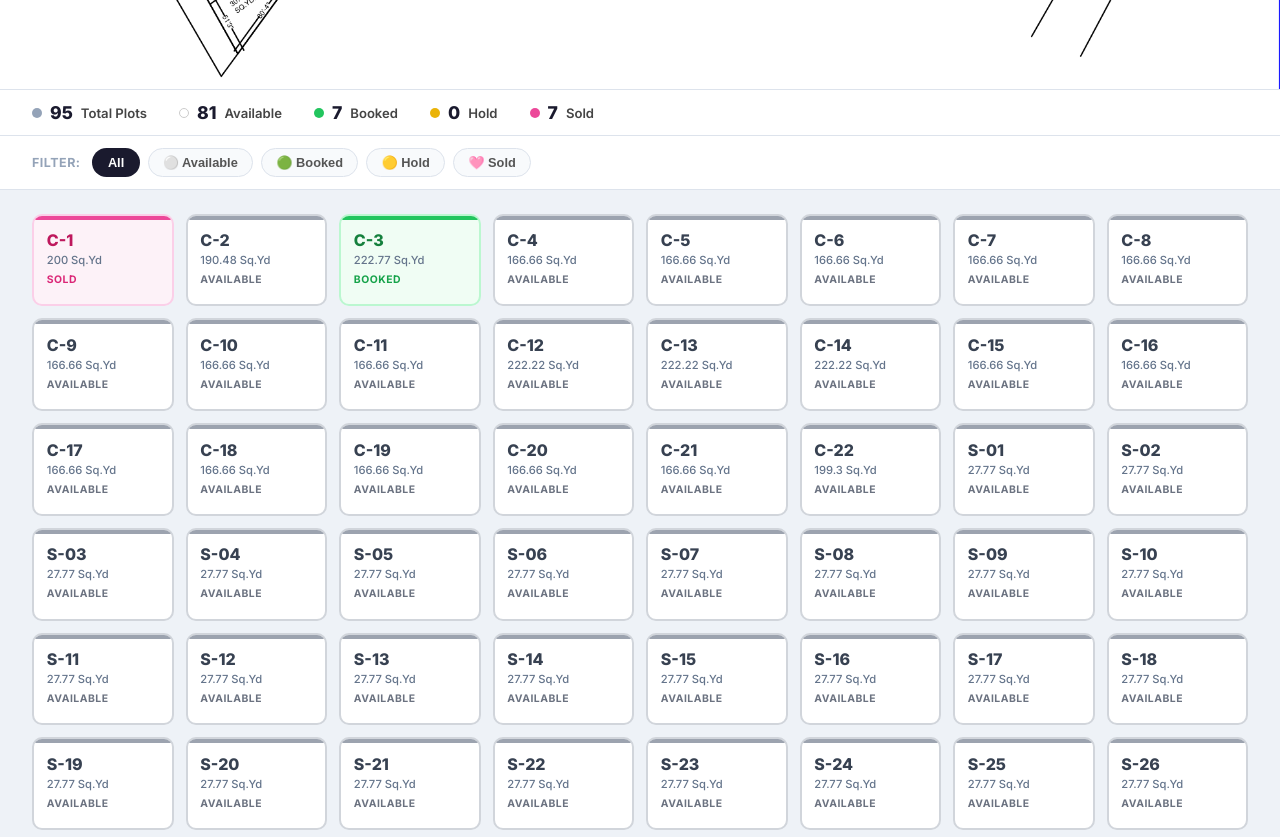
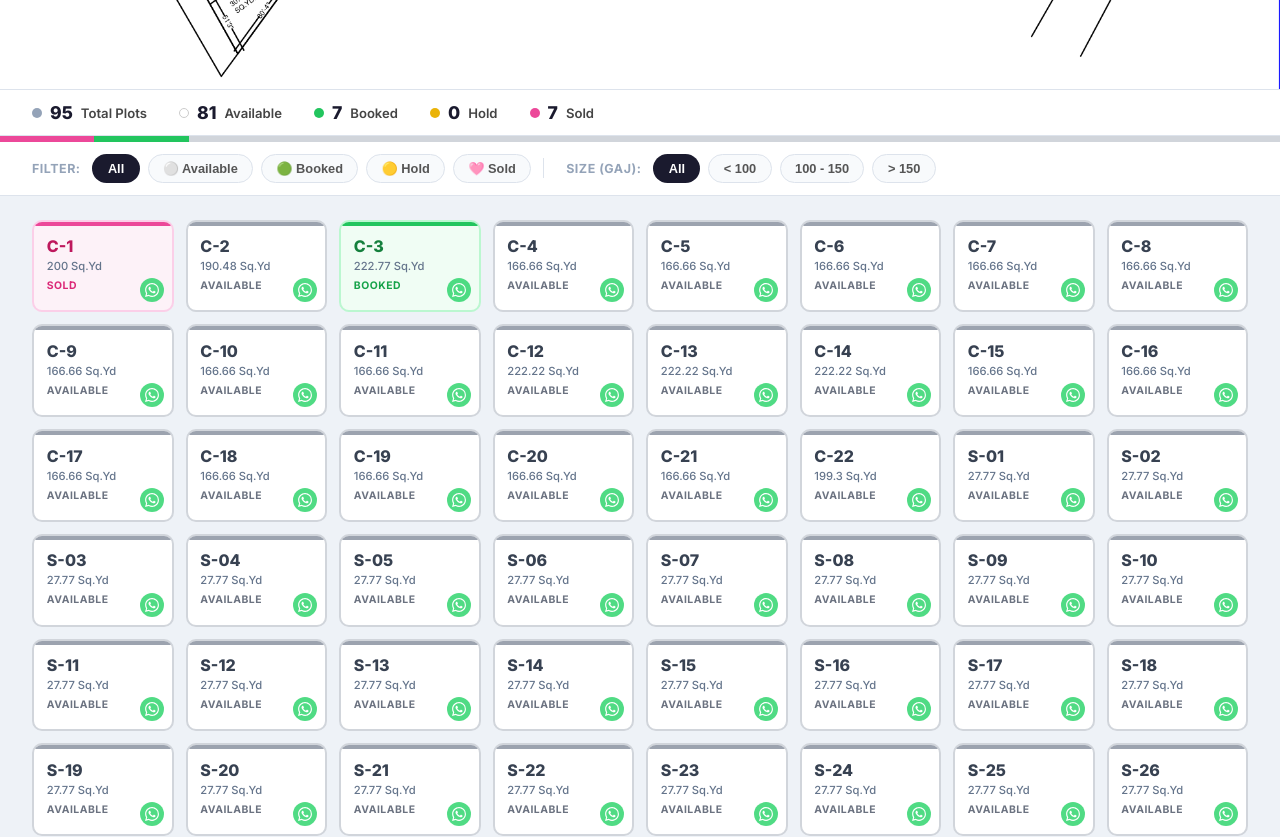
Before and after one commit to Grv-Singh/Radhe-Krishna-Vihar, a React (Vite) app: page / in a window 1280 px wide. Shown: the part 960-1797 px from the top of the page. Built offline with nearby package versions, Linux system fonts and the light colour scheme.

Commit message:
Add WhatsApp share, CSV export, Progress Bar, and Size Filter

```diff
--- a/src/App.css
+++ b/src/App.css
@@ -500,3 +500,45 @@
   color: #64748b;
   font-weight: 500;
 }
+
+/* ── Progress Bar ──────────────────────────────────────── */
+.progress-container {
+  display: flex;
+  height: 6px;
+  background: #e2e8f0;
+  width: 100%;
+}
+
+.progress-bar {
+  height: 100%;
+  transition: width 0.3s ease;
+}
+
+.progress-bar.sold { background: #ec4899; }
+.progress-bar.hold { background: #eab308; }
+.progress-bar.booked { background: #22c55e; }
+.progress-bar.available { background: #d1d5db; }
+
+/* ── WhatsApp Button ──────────────────────────────────── */
+.wa-btn {
+  position: absolute;
+  bottom: 0.5rem;
+  right: 0.5rem;
+  width: 24px;
+  height: 24px;
+  background: #25D366;
+  color: white;
+  border-radius: 50%;
+  display: flex;
+  align-items: center;
+  justify-content: center;
+  text-decoration: none;
+  opacity: 0.8;
+  transition: opacity 0.2s, transform 0.2s;
+  z-index: 2;
+}
+
+.wa-btn:hover {
+  opacity: 1;
+  transform: scale(1.1);
+}
--- a/src/App.jsx
+++ b/src/App.jsx
@@ -33,6 +33,18 @@
       <div className="plot-id">{plot.id}</div>
       <div className="plot-size">{plot.sqyd} Sq.Yd</div>
       <div className="plot-status">{plot.status}</div>
+
+      <a
+        href={`https://wa.me/?text=Plot%20${plot.id}%20(${plot.sqyd}%20Sq.Yd)%20is%20currently%20${plot.status}.`}
+        target="_blank" rel="noreferrer"
+        className="wa-btn"
+        onClick={(e) => e.stopPropagation()}
+        title="Share on WhatsApp"
+      >
+        <svg viewBox="0 0 24 24" width="14" height="14" fill="currentColor">
+          <path d="M17.472 14.382c-.297-.149-1.758-.867-2.03-.967-.273-.099-.471-.148-.67.15-.197.297-.767.966-.94 1.164-.173.199-.347.223-.644.075-.297-.15-1.255-.463-2.39-1.475-.883-.788-1.48-1.761-1.653-2.059-.173-.297-.018-.458.13-.606.134-.133.298-.347.446-.52.149-.174.198-.298.298-.497.099-.198.05-.371-.025-.52-.075-.149-.669-1.612-.916-2.207-.242-.579-.487-.5-.669-.51a5.8 5.8 0 0 0-.57-.01c-.198 0-.52.074-.792.372-.272.297-1.04 1.016-1.04 2.479 0 1.462 1.065 2.875 1.213 3.074.149.198 2.096 3.2 5.077 4.487.709.306 1.262.489 1.694.625.712.227 1.36.195 1.871.118.571-.085 1.758-.719 2.006-1.413.248-.694.248-1.289.173-1.413-.074-.124-.272-.198-.57-.347m-5.421 7.403h-.004a9.87 9.87 0 0 1-5.031-1.378l-.361-.214-3.741.982.998-3.648-.235-.374a9.86 9.86 0 0 1-1.51-5.26c.001-5.45 4.436-9.884 9.888-9.884 2.64 0 5.122 1.03 6.988 2.898a9.825 9.825 0 0 1 2.893 6.994c-.003 5.45-4.437 9.884-9.885 9.884m8.413-18.297A11.815 11.815 0 0 0 12.05 0C5.495 0 .16 5.335.157 11.892c0 2.096.547 4.142 1.588 5.945L.057 24l6.305-1.654a11.882 11.882 0 0 0 5.683 1.448h.005c6.554 0 11.89-5.335 11.893-11.893a11.821 11.821 0 0 0-3.48-8.413Z"/>
+        </svg>
+      </a>
     </div>
   )
 }
@@ -43,6 +55,7 @@
 
   const [plots, setPlots] = useState(plotsData);
   const [statusFilter, setStatusFilter] = useState('All');
+  const [sizeFilter, setSizeFilter] = useState('All');
   const [highlightedPlotId, setHighlightedPlotId] = useState(null);
 
   const [imageSize, setImageSize] = useState({ width: 2000, height: 1500 });
@@ -80,6 +93,20 @@
     }))
   };
 
+  const handleDownloadCSV = () => {
+    const headers = ['Plot ID', 'Type', 'Sq.Yd', 'Status'];
+    const rows = plots.map(p => [p.id, p.type, p.sqyd, p.status]);
+    const csvContent = "data:text/csv;charset=utf-8,"
+      + [headers.join(','), ...rows.map(e => e.join(','))].join("\n");
+    const encodedUri = encodeURI(csvContent);
+    const link = document.createElement("a");
+    link.setAttribute("href", encodedUri);
+    link.setAttribute("download", "plots_status.csv");
+    document.body.appendChild(link);
+    link.click();
+    document.body.removeChild(link);
+  };
+
 
 
   const stats = useMemo(() => ({
@@ -91,9 +118,15 @@
   }), [plots])
 
   const sortedPlots = useMemo(() => {
-    const filtered = statusFilter === 'All'
+    let filtered = statusFilter === 'All'
       ? plots
       : plots.filter(p => p.status === statusFilter)
+
+    if (sizeFilter !== 'All') {
+      if (sizeFilter === '< 100') filtered = filtered.filter(p => p.sqyd < 100);
+      else if (sizeFilter === '100 - 150') filtered = filtered.filter(p => p.sqyd >= 100 && p.sqyd <= 150);
+      else if (sizeFilter === '> 150') filtered = filtered.filter(p => p.sqyd > 150);
+    }
 
     return [...filtered].sort((a, b) => {
       const getPrefixWeight = (id) => {
@@ -115,6 +148,8 @@
     { value: 'Hold',      label: '🟡 Hold',      cls: 'hold' },
     { value: 'Sold',      label: '🩷 Sold',      cls: 'sold' },
   ]
+
+  const SIZE_BTNS = ['All', '< 100', '100 - 150', '> 150'];
 
   if (authStatus === 'pending') {
     return (
@@ -162,8 +197,11 @@
              } else {
                setAuthStatus('pending');
              }
-           }} style={{ padding: '4px 10px', borderRadius: '4px', border: '1px solid #fff', background: 'transparent', color: '#fff', cursor: 'pointer' }}>
+           }} style={{ padding: '4px 10px', borderRadius: '4px', border: '1px solid #fff', background: 'transparent', color: '#fff', cursor: 'pointer', marginRight: '10px' }}>
              {authStatus === 'edit' ? 'Logout' : 'Admin Login'}
+           </button>
+           <button onClick={handleDownloadCSV} style={{ padding: '4px 10px', borderRadius: '4px', border: '1px solid #fff', background: '#10b981', color: '#fff', cursor: 'pointer' }}>
+             📊 Export CSV
            </button>
         </div>
       </header>
@@ -267,6 +305,14 @@
         </div>
       </div>
 
+      {/* Progress Bar */}
+      <div className="progress-container">
+        <div className="progress-bar sold" style={{ width: `${(stats.sold / stats.total) * 100}%` }} title="Sold"></div>
+        <div className="progress-bar hold" style={{ width: `${(stats.hold / stats.total) * 100}%` }} title="Hold"></div>
+        <div className="progress-bar booked" style={{ width: `${(stats.booked / stats.total) * 100}%` }} title="Booked"></div>
+        <div className="progress-bar available" style={{ width: `${(stats.available / stats.total) * 100}%` }} title="Available"></div>
+      </div>
+
       {/* Filters */}
       <div className="controls">
         <span className="controls-label">Filter:</span>
@@ -277,6 +323,18 @@
             onClick={() => setStatusFilter(btn.value)}
           >
             {btn.label}
+          </button>
+        ))}
+
+        <div className="divider"></div>
+        <span className="controls-label" style={{ marginLeft: '10px' }}>Size (Gaj):</span>
+        {SIZE_BTNS.map(btn => (
+          <button
+            key={btn}
+            className={`filter-btn ${sizeFilter === btn ? 'active all' : ''}`}
+            onClick={() => setSizeFilter(btn)}
+          >
+            {btn}
           </button>
         ))}
       </div>
```
